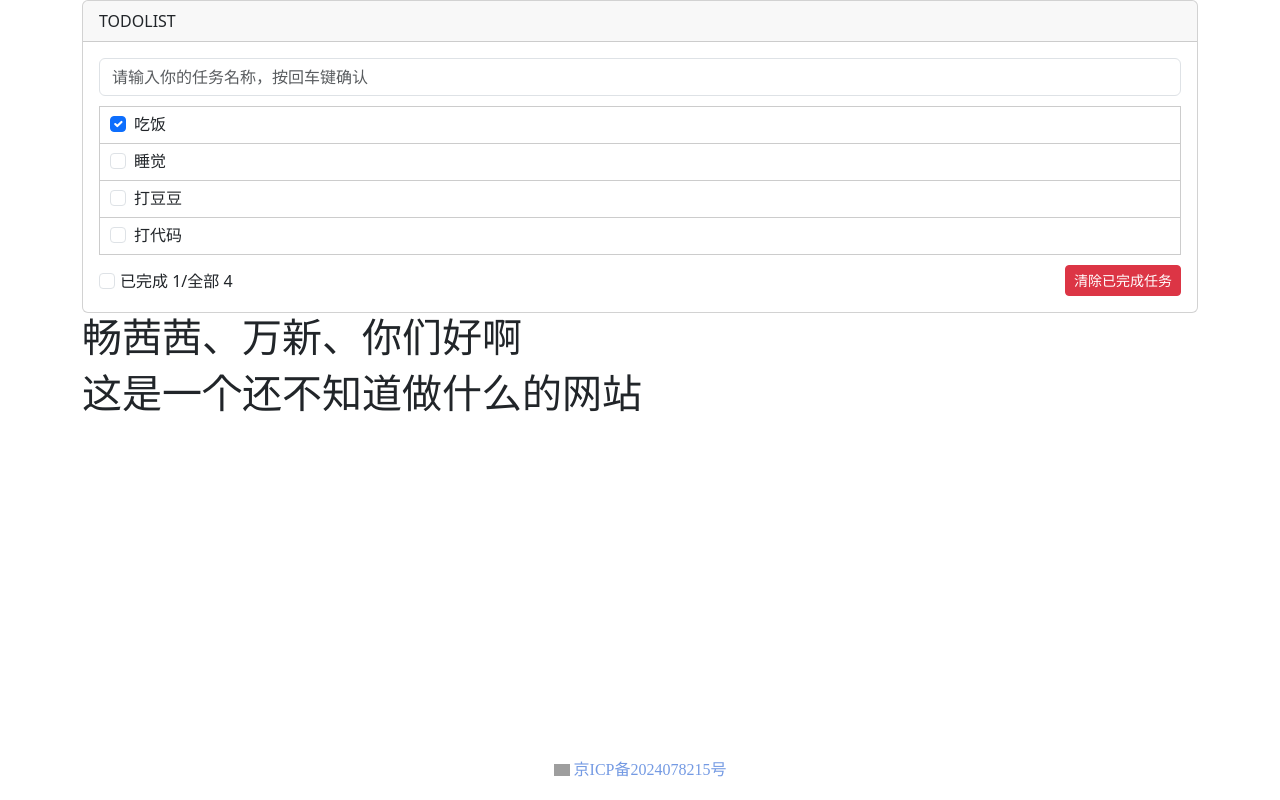
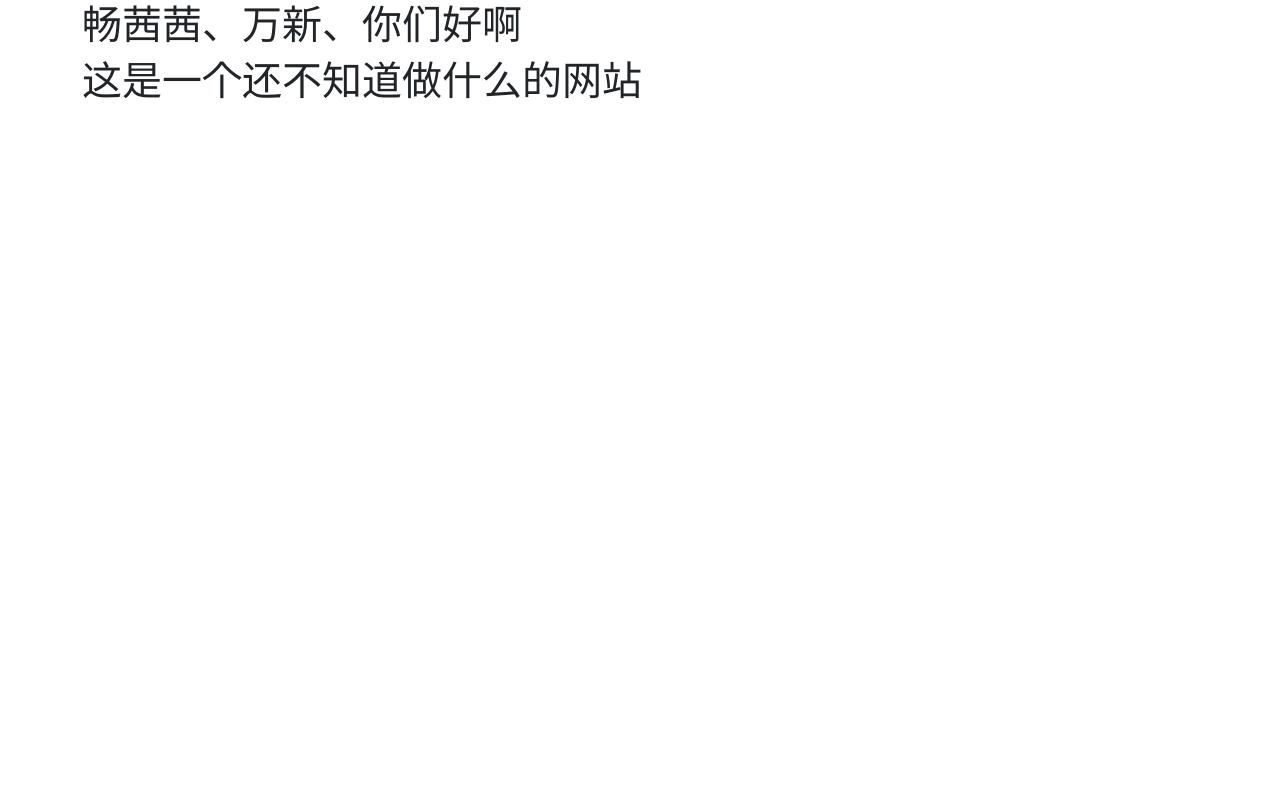
Before and after one commit to tangxuelong/react-staging, a React (Create React App) app: page / in a window 1280 px wide. Built offline with nearby package versions, Linux system fonts and the light colour scheme; grey boxes are pictures that could not be loaded.

Commit message:
feat:
Signed-off-by: tangxuelong <2753413812@qq.com>

```diff
--- a/src/App.js
+++ b/src/App.js
@@ -69,7 +69,7 @@ export default class App extends Component {
     return (<div>
 
         <Container>
-            <Card className="justify-content-md-center">
+            {/* <Card className="justify-content-md-center">
                 <Card.Header>TODOLIST</Card.Header>
                 <Card.Body>
                     <div>
@@ -83,7 +83,7 @@ export default class App extends Component {
                     </div>
                 </Card.Body>
 
-            </Card>
+            </Card> */}
             <h1 className="justify-content-md-center">畅茜茜、万新、你们好啊</h1>
             <h1 className="justify-content-md-center">这是一个还不知道做什么的网站</h1>
         </Container>
```
